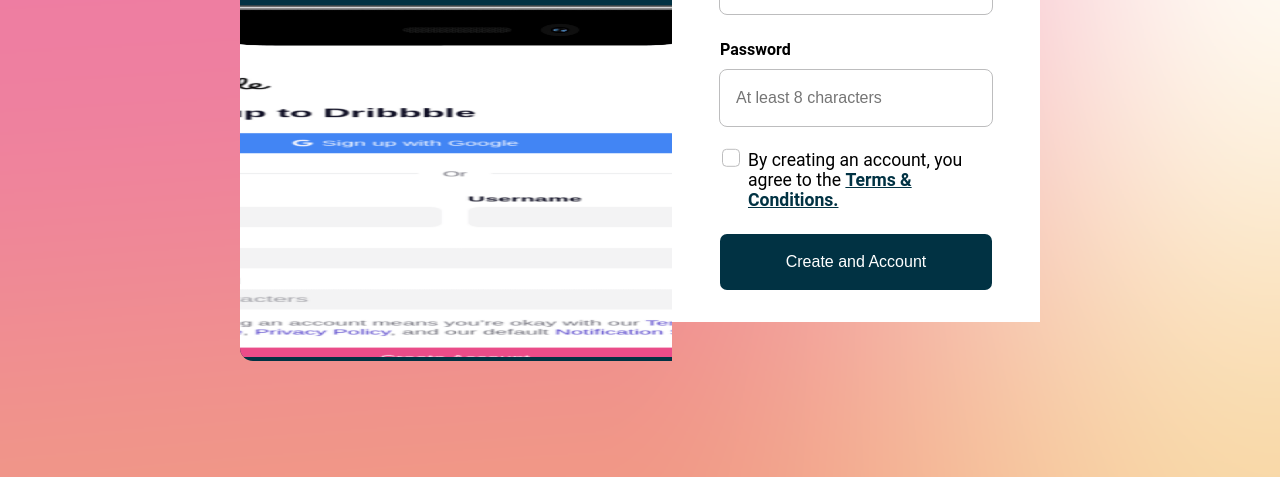
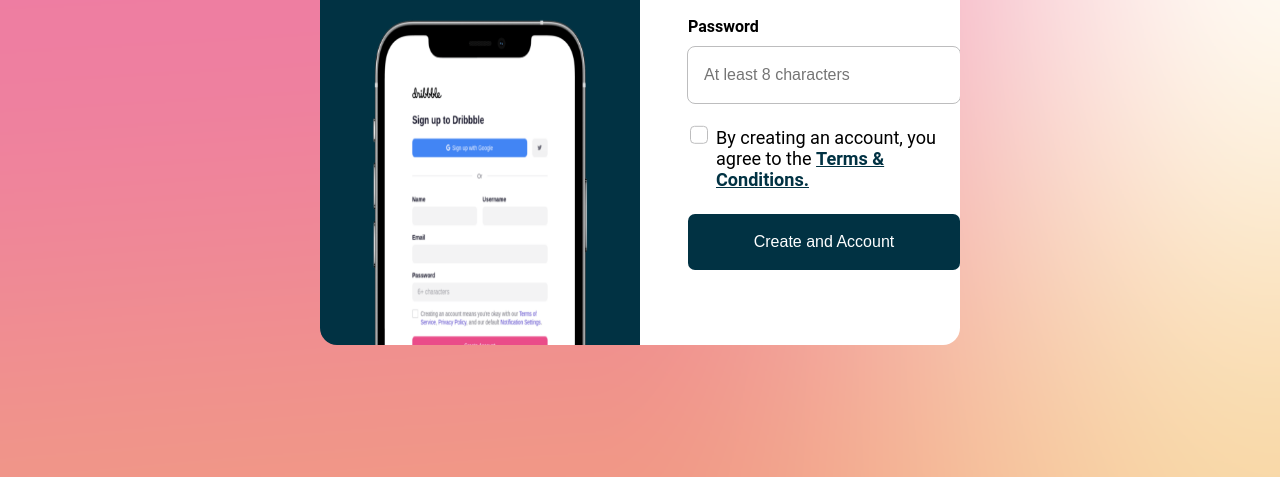
Before and after one commit to slyeet03/gradie-sign-up-challenge, a website: page index.html in a window 1280 px wide. Shown: the part 323-800 px from the top of the page. Drawn offline with Linux system fonts and the light colour scheme.

Commit message:
final commit

```diff
--- a/app/scss/components/login-layout.scss
+++ b/app/scss/components/login-layout.scss
@@ -7,14 +7,18 @@
 }
 
 .login-page {
-  order: 2;
   display: flex;
   flex-direction: column;
   justify-content: start;
   align-items: start;
   text-align: start;
+  overflow: hidden;
   padding: 2rem 3rem;
   @include breakpoint(desktop) {
+    grid-column: 2;
+  }
+  @include breakpoint(mobile) {
+    grid-row: 2;
   }
   .header {
     padding-bottom: 1rem;
--- a/app/scss/components/phone-layout.scss
+++ b/app/scss/components/phone-layout.scss
@@ -1,29 +1,37 @@
 @use "../util"as *;
 
 .phone {
-  order: 1;
+  overflow: hidden;
   display: flex;
   flex-direction: column;
-  justify-content: center;
   align-items: center;
   text-align: center;
-  overflow: hidden;
-  width: 100vw;
   @include breakpoint(desktop) {
+    grid-column: 1;
+  }
+  @include breakpoint(mobile) {
+    grid-row: 1;
   }
   &__header {
+    text-align: center;
     padding-top: 3rem;
     padding-bottom: 5rem;
   }
   &__image {
-    max-height: 45vh;
+    @include breakpoint(mobile) {
+      max-height: 45vh;
+    }
     @include breakpoint(desktop) {
-      max-height: fit-content;
+      height: 100%;
     }
     img {
-      height: 45vh;
-      width: 83vw;
       @include breakpoint(desktop) {
+        height: 100%;
+        width: 70%;
+      }
+      @include breakpoint(mobile) {
+        height: 45vh;
+        width: 83vw;
       }
     }
   }
--- a/app/scss/components/terms.scss
+++ b/app/scss/components/terms.scss
@@ -1,4 +1,5 @@
 @use "../global"as *;
+@use "../util"as *;
 
 .login-page {
   &__t-c {
@@ -11,6 +12,9 @@
       a {
         color: var(--rich-black);
         font-weight: 700;
+      }
+      @include breakpoint(desktop) {
+        font-size: 1.13rem;
       }
     }
     .check {
--- a/app/scss/global/boilerplate.scss
+++ b/app/scss/global/boilerplate.scss
@@ -12,9 +12,6 @@
 body {
   margin: 0;
   padding: 0;
-  width: 100%;
-  height: 100%;
-  min-height: 100vh;
   font-family: var(--font-roboto);
   background: none;
   @include breakpoint(desktop) {
--- a/app/scss/global/layout.scss
+++ b/app/scss/global/layout.scss
@@ -1,23 +1,27 @@
 @use "../util"as *;
 
 body {
-  display: flex;
-  flex-direction: column;
+  display: grid;
   justify-content: center;
+  align-content: center;
   align-items: center;
+  @include breakpoint(desktop) {
+    text-align: center;
+    height: 100vh;
+  }
+  min-width: fit-content;
   .wrapper {
-    display: flex;
-    justify-content: center;
-    align-items: center;
+    display: grid;
     overflow: hidden;
-    flex-direction: column;
-    height: 50%;
+    @include breakpoint(mobile) {
+      grid-template-rows: repeat(2, 1fr);
+    }
     @include breakpoint(desktop) {
-      flex-direction: row;
       margin: auto;
-      max-width: 100vh;
-      max-height: 100vh;
-      border-radius: 13px;
+      border-radius: 17px;
+      grid-template-columns: repeat(2, minmax(0, 1fr));
+      width: 52%;
+      height: 67vh;
     }
   }
 }
--- a/app/scss/util/breakpoints.scss
+++ b/app/scss/util/breakpoints.scss
@@ -1,6 +1,6 @@
 @mixin breakpoint($point) {
   @if $point == mobile {
-    @media only screen and (min-width: 320px) {
+    @media only screen and (min-width: 320px) and (max-width: 480px) {
       @content;
     }
   }
@@ -10,7 +10,7 @@
     }
   }
   @if $point == desktop {
-    @media only screen and (min-width: 1024px) {
+    @media only screen and (min-width: 1200px) {
       @content;
     }
   }
```
Also changed, not shown: dist/style.css, 1 other file.
